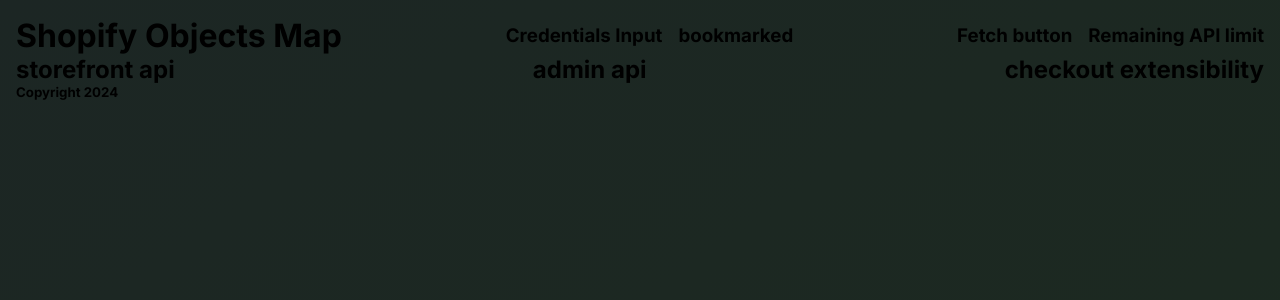
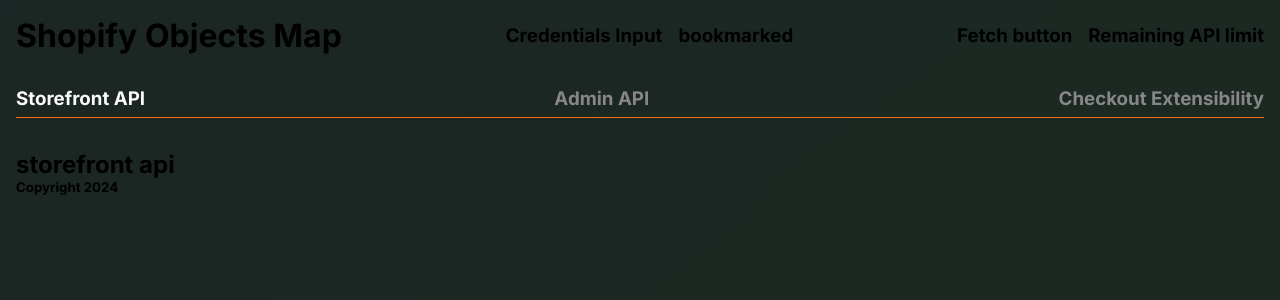
Before and after one commit to 5F8575tree/shopify-objects-frontend, a Next.js app: page / in a window 1280 px wide. Shown: the top 300 px of the page. Built offline with nearby package versions, Linux system fonts and the light colour scheme.

Commit message:
move to context, clicking api header renders corressponding component in view section

```diff
--- /dev/null
+++ b/src/app/context/ActiveApiProvider.js
@@ -0,0 +1,19 @@
+"use client";
+
+import { createContext, useContext, useState } from 'react';
+
+const ActiveApiContext = createContext();
+
+export function useActiveApi() {
+  return useContext(ActiveApiContext);
+}
+
+export function ActiveApiProvider({ children }) {
+  const [activeApi, setActiveApi] = useState('StorefrontApi');
+
+  return (
+    <ActiveApiContext.Provider value={{ activeApi, setActiveApi }}>
+      {children}
+    </ActiveApiContext.Provider>
+  );
+}
--- a/src/app/globals.css
+++ b/src/app/globals.css
@@ -138,24 +138,3 @@
     color-scheme: dark;
   }
 }
-
-.navbar {
-  display: flex;
-  align-items: center;
-  justify-content: space-between;
-}
-.navbar-userdata {
-  display: flex;
-  justify-content: left;
-  gap: 1rem;
-}
-.navbar-fetchdata {
-  display: flex;
-  justify-content: right;
-  gap: 1rem;
-}
-.selectapi {
-  justify-self: flex-start;
-  display: flex;
-  justify-content: space-between;
-}
--- a/src/app/layout.js
+++ b/src/app/layout.js
@@ -1,17 +1,20 @@
 import { Inter } from "next/font/google";
 import "./globals.css";
+import { ActiveApiProvider } from "./context/ActiveApiProvider";
 
 const inter = Inter({ subsets: ["latin"] });
 
 export const metadata = {
-  title: "Create Next App",
-  description: "Generated by create next app",
+  title: "Shopify Objects Map",
+  description: "Aiding Developer Workflow",
 };
 
 export default function RootLayout({ children }) {
   return (
     <html lang="en">
-      <body className={inter.className}>{children}</body>
+      <ActiveApiProvider>
+        <body className={inter.className}>{children}</body>
+      </ActiveApiProvider>
     </html>
   );
 }
--- a/src/app/page.js
+++ b/src/app/page.js
@@ -4,6 +4,7 @@
 import SelectApi from "./pages/selectApi/SelectApi";
 import Footer from "./pages/footer/Footer";
 import styles from "@/app/styles/page.module.css";
+import ShowApi from "./pages/showApi/ShowApi";
 
 export default function Home() {
 
@@ -11,6 +12,7 @@
     <main className={styles.page}>
       <Header />
       <SelectApi />
+      <ShowApi />
       <Footer />
     </main>
   );
--- a/src/app/pages/header/Header.js
+++ b/src/app/pages/header/Header.js
@@ -2,15 +2,16 @@
 import Bookmarked from "./components/Bookmarked";
 import FetchBtn from "./components/FetchBtn";
 import RateLimit from "./components/RateLimit";
+import styles from "../../styles/navbar.module.css";
 function Header() {
   return (
-    <div className="navbar">
+    <div className={styles.navbar}>
       <h1>Shopify Objects Map</h1>
-      <div className="navbar-userdata">
+      <div className={styles.navbarUserdata}>
         <CredentialsInput />
         <Bookmarked />
       </div>
-      <div className="navbar-fetchdata">
+      <div className={styles.navbarFetchdata}>
         <FetchBtn />
         <RateLimit />
       </div>
--- a/src/app/pages/selectApi/SelectApi.js
+++ b/src/app/pages/selectApi/SelectApi.js
@@ -1,11 +1,19 @@
+import styles from "../../styles/select.module.css";
+import { useActiveApi } from "../../context/ActiveApiProvider";
+
 function SelectApi() {
+  const { activeApi, setActiveApi } = useActiveApi();
+
+  // Function to check if an API is active and return the corresponding class
+  const isActive = (apiName) => activeApi === apiName ? styles.active : '';
+
   return (
-    <div className="selectapi">
-      <h2>storefront api</h2>
-      <h2>admin api</h2>
-      <h2>checkout extensibility</h2>
+    <div className={styles.select}>
+      <h3 className={isActive('StorefrontApi')} onClick={() => setActiveApi('StorefrontApi')}>Storefront API</h3>
+      <h3 className={isActive('AdminApi')} onClick={() => setActiveApi('AdminApi')}>Admin API</h3>
+      <h3 className={isActive('CheckoutExtensibility')} onClick={() => setActiveApi('CheckoutExtensibility')}>Checkout Extensibility</h3>
     </div>
-  )
+  );
 }
 
-export default SelectApi
+export default SelectApi;
--- /dev/null
+++ b/src/app/pages/showApi/ShowApi.js
@@ -0,0 +1,29 @@
+import StorefrontApi from "./components/StorefrontApi"
+import CheckoutExtensibility from "./components/CheckoutExtensibility"
+import AdminApi from "./components/AdminApi"
+import { useActiveApi } from "@/app/context/ActiveApiProvider"
+
+function ShowApi() {
+  const { activeApi } = useActiveApi();
+
+  const getActiveApiComponent = () => {
+    switch (activeApi) {
+      case 'StorefrontApi':
+        return <StorefrontApi />;
+      case 'AdminApi':
+        return <AdminApi />;
+      case 'CheckoutExtensibility':
+        return <CheckoutExtensibility />;
+      default:
+        return <div>No API selected</div>;
+    }
+  }
+
+  return (
+    <div>
+      {getActiveApiComponent()}
+    </div>
+  )
+}
+
+export default ShowApi
--- /dev/null
+++ b/src/app/pages/showApi/components/AdminApi.js
@@ -0,0 +1,10 @@
+function AdminApi() {
+  return (
+    <div>
+      <h2>
+        admin api</h2>
+    </div>
+  )
+}
+
+export default AdminApi
--- /dev/null
+++ b/src/app/pages/showApi/components/CheckoutExtensibility.js
@@ -0,0 +1,9 @@
+function CheckoutExtensibility() {
+  return (
+    <div>
+      <h2>checkout extensibility</h2>
+    </div>
+  )
+}
+
+export default CheckoutExtensibility
--- /dev/null
+++ b/src/app/pages/showApi/components/StorefrontApi.js
@@ -0,0 +1,9 @@
+function StorefrontApi() {
+  return (
+    <div>
+      <h2>storefront api</h2>
+    </div>
+  )
+}
+
+export default StorefrontApi
--- /dev/null
+++ b/src/app/styles/navbar.module.css
@@ -0,0 +1,15 @@
+.navbar {
+  display: flex;
+  align-items: center;
+  justify-content: space-between;
+}
+.navbarUserdata {
+  display: flex;
+  justify-content: left;
+  gap: 1rem;
+}
+.navbarFetchdata {
+  display: flex;
+  justify-content: right;
+  gap: 1rem;
+}
--- /dev/null
+++ b/src/app/styles/select.module.css
@@ -0,0 +1,16 @@
+.select {
+  display: flex;
+  justify-content: space-between;
+  margin: 2rem 0;
+  padding: 0 0 0.45rem;
+  border-bottom: 0.2px solid var(--accent);
+}
+
+.active {
+  color: var(--white);
+}
+
+.select h3:not(.active) {
+  color: var(--grey-light);
+  cursor: pointer;
+}
```
